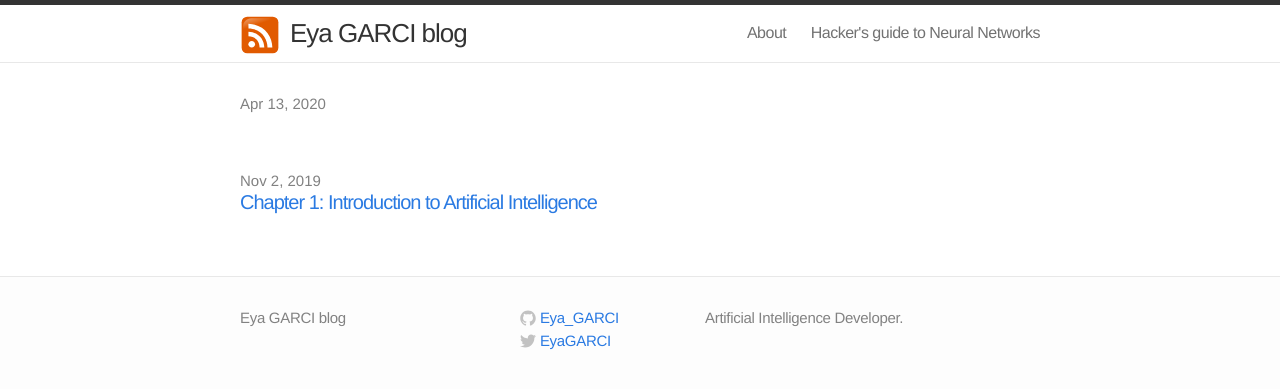
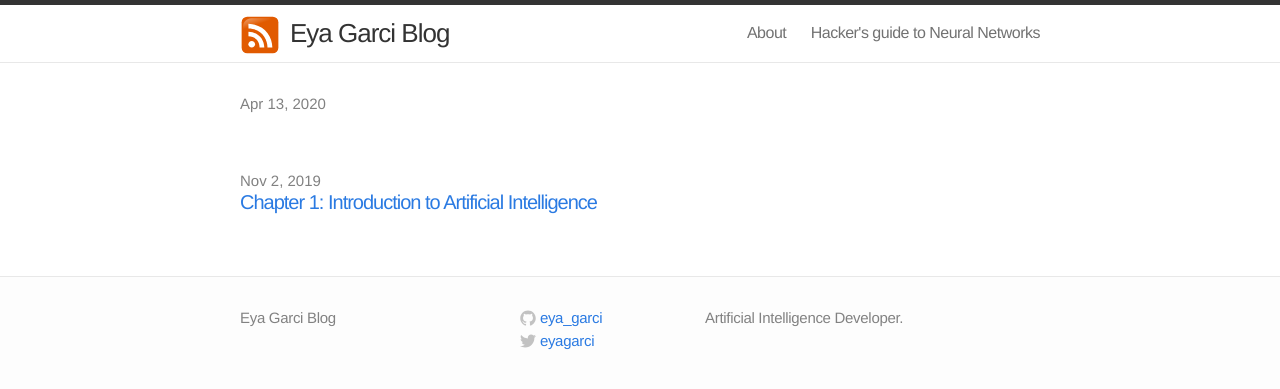
Before and after one commit to eyagarci/eyagarci.github.io, a Jekyll site: the page built from index.html, in a window 1280 px wide. Shown: the top 389 px of the page. Built offline with Jekyll 4.4.1, drawn with Linux system fonts in a browser that asks for light colours.

```diff
--- a/_config.yml
+++ b/_config.yml
@@ -1,11 +1,11 @@
 # Site settings
-title: Eya GARCI blog
+title: Eya Garci Blog
 email:
 description: "Artificial Intelligence Developer."
 baseurl: ""
 url: "http://eyagarci.github.io"
-twitter_username: EyaGARCI
-github_username:  Eya_GARCI
+twitter_username: eyagarci
+github_username:  eya_garci
 
 # Build settings
 markdown: kramdown
```
